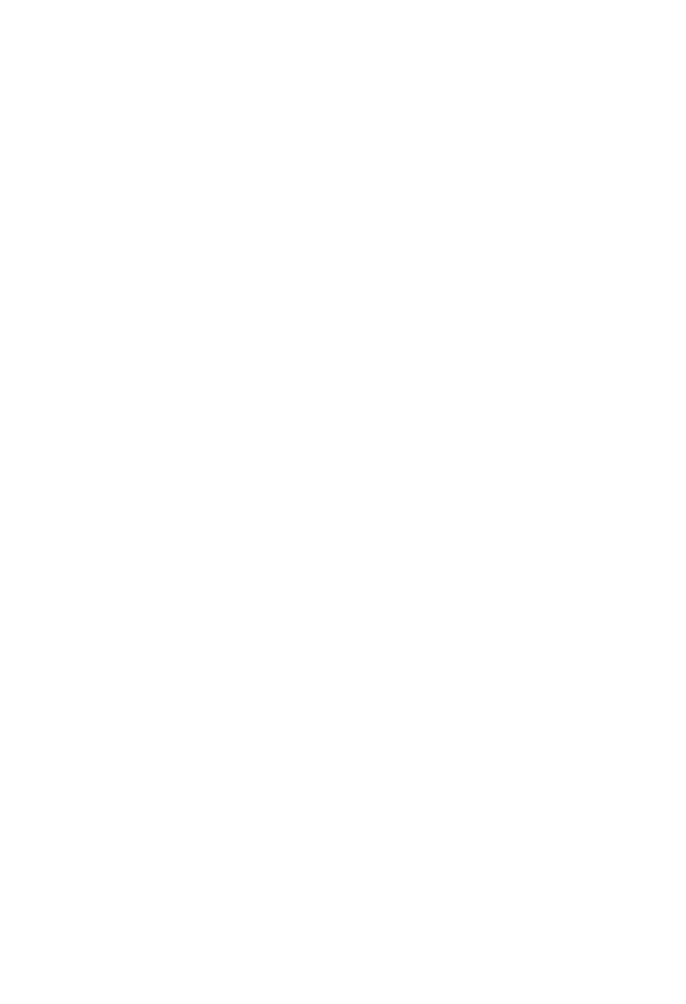
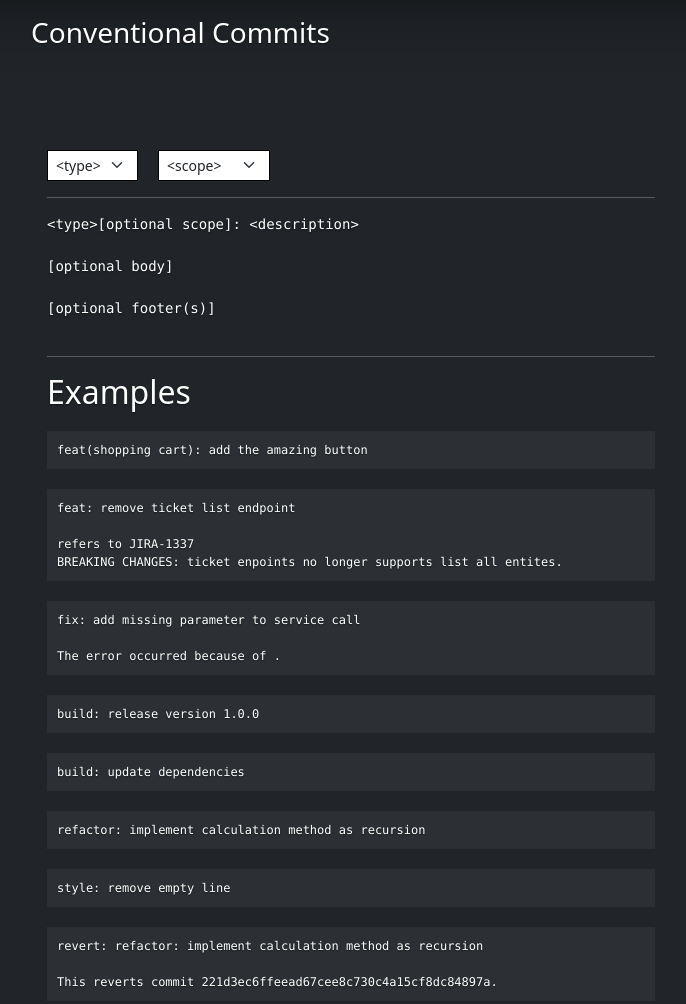
Before and after one commit to nok91/conventional-commits-playground, a website: page index.html in a window 1280 px wide. Shown: the top 1004 px of the page, without its empty margins (289-975 px from the left). Before the commit the page ends 800 px from the top, so only its background shows below. Drawn offline with nearby package versions, Linux system fonts and the light colour scheme; a small style sheet from the web is missing.

Commit message:
feat(webpage): add webpage documentation

```diff
--- a/index.html
+++ b/index.html
@@ -1,11 +1,128 @@
 <!DOCTYPE html>
 <html lang="en">
-<head>
-    <meta charset="UTF-8">
-    <meta name="viewport" content="width=device-width, initial-scale=1.0">
-    <title>Hello World</title>
-</head>
-<body>
+    <head>
+        <meta charset="UTF-8" />
+        <meta name="viewport" content="width=device-width, initial-scale=1.0" />
+        <!-- Bootstrap CSS -->
+        <link
+            href="https://cdn.jsdelivr.net/npm/bootstrap@5.0.0-beta1/dist/css/bootstrap.min.css"
+            rel="stylesheet"
+            integrity="sha384-giJF6kkoqNQ00vy+HMDP7azOuL0xtbfIcaT9wjKHr8RbDVddVHyTfAAsrekwKmP1"
+            crossorigin="anonymous"
+        />
+        <link
+            rel="stylesheet"
+            href="https://highlightjs.org/static/demo/styles/atom-one-dark.css"
+        />
 
-</body>
+        <!-- Custom styles for this template -->
+        <link href="./styles/style.css" rel="stylesheet" />
+        <link href="./styles/style.override.css" rel="stylesheet" />
+        <link href="./styles/cover.css" rel="stylesheet" />
+
+        <title>Conventional Commits</title>
+    </head>
+    <body class="d-flex h-100 text-center text-white bg-dark">
+        <div class="cover-container d-flex w-100 h-100 p-3 mx-auto flex-column">
+            <header class="mb-auto">
+                <div>
+                    <h3 class="float-md-start mb-0">Conventional Commits</h3>
+                </div>
+            </header>
+
+            <main class="px-3 main">
+                <div class="convetional-commits">
+                    <select
+                        class="form-select form-select-sm convetional-commits__type"
+                        aria-label=".form-select-sm"
+                    >
+                        <option selected> <pre><code>&lt;type&gt;</code></pre> </option>
+                        <option value="feat">feat</option>
+                        <option value="fix">fix</option>
+                        <option value="docs">docs</option>
+                        <option value="refactor">refactor</option>
+                        <option value="test">test</option>
+                        <option value="chore">chore</option>
+                    </select>
+                    <select
+                        class="form-select form-select-sm convetional-commits__scope"
+                        aria-label=".form-select-sm"
+                    >
+                        <option selected><pre><code>&lt;scope&gt;</code></pre> </option>
+                        <option value="feat">init</option>
+                        <option value="fix">runner</option>
+                        <option value="docs">watcher</option>
+                        <option value="refactor">config</option>
+                        <option value="test">web-server</option>
+                        <option value="proxy">proxy</option>
+                        <option value="etc">etc...</option>
+                    </select>
+                </div>
+                <hr />
+                <pre><code>&lt;type&gt;[optional scope]: &lt;description&gt;
+
+[optional body]
+
+[optional footer(s)]
+                </code></pre>
+                <hr />
+                <h2>Examples</h2>
+                <samp>feat(shopping cart): add the amazing button</samp>
+                <samp>
+                    feat: remove ticket list endpoint<br />
+                    <br />
+                    refers to JIRA-1337<br />
+                    BREAKING CHANGES: ticket enpoints no longer supports list all entites.<br />
+                </samp>
+                <samp>
+                    fix: add missing parameter to service call<br />
+                    <br />
+                    The error occurred because of <reasons>.
+                </samp>
+
+                <samp>
+                    build: release version 1.0.0
+                </samp>
+
+                <samp>
+                    build: update dependencies
+                </samp>
+
+                <samp>
+                    refactor: implement calculation method as recursion
+                </samp>
+
+                <samp>
+                    style: remove empty line
+                </samp>
+
+                <samp>
+                    revert: refactor: implement calculation method as recursion<br />
+                    <br />
+                    This reverts commit 221d3ec6ffeead67cee8c730c4a15cf8dc84897a.
+                </samp>
+
+                <br />
+            </main>
+
+            <footer class="mt-auto text-white-50">
+                <p>
+                    ref: <a href="https://www.conventionalcommits.org/en/v1.0.0/" class="text-white" target="_blank">www.conventionalcommits.org</a>
+                    lint: <a href="https://github.com/conventional-changelog/commitlint" class="text-white" target="_blank">commitlint</a>
+                    <!-- Cover template for
+                    <a href="https://getbootstrap.com/" class="text-white">Bootstrap</a>, by
+                    <a href="https://twitter.com/mdo" class="text-white">@mdo</a>. -->
+                </p>
+            </footer>
+        </div>
+
+        <!-- Option 1: Bootstrap Bundle with Popper -->
+        <script
+            src="https://cdn.jsdelivr.net/npm/bootstrap@5.0.0-beta1/dist/js/bootstrap.bundle.min.js"
+            integrity="sha384-ygbV9kiqUc6oa4msXn9868pTtWMgiQaeYH7/t7LECLbyPA2x65Kgf80OJFdroafW"
+            crossorigin="anonymous"
+        ></script>
+        <script src="//cdnjs.cloudflare.com/ajax/libs/highlight.js/10.5.0/highlight.min.js"></script>
+        <script>hljs.initHighlightingOnLoad();</script>
+    </body>
 </html>
--- /dev/null
+++ b/styles/cover.css
@@ -0,0 +1,53 @@
+/*
+ * Globals
+ */
+
+
+/* Custom default button */
+.btn-secondary,
+.btn-secondary:hover,
+.btn-secondary:focus {
+  color: #333;
+  text-shadow: none; /* Prevent inheritance from `body` */
+}
+
+
+/*
+ * Base structure
+ */
+
+body {
+  text-shadow: 0 .05rem .1rem rgba(0, 0, 0, .5);
+  box-shadow: inset 0 0 5rem rgba(0, 0, 0, .5);
+}
+
+.cover-container {
+  max-width: 42em;
+}
+
+
+/*
+ * Header
+ */
+
+.nav-masthead .nav-link {
+  padding: .25rem 0;
+  font-weight: 700;
+  color: rgba(255, 255, 255, .5);
+  background-color: transparent;
+  border-bottom: .25rem solid transparent;
+}
+
+.nav-masthead .nav-link:hover,
+.nav-masthead .nav-link:focus {
+  border-bottom-color: rgba(255, 255, 255, .25);
+}
+
+.nav-masthead .nav-link + .nav-link {
+  margin-left: 1rem;
+}
+
+.nav-masthead .active {
+  color: #fff;
+  border-bottom-color: #fff;
+}
--- /dev/null
+++ b/styles/style.css
@@ -0,0 +1,38 @@
+.bd-placeholder-img {
+    font-size: 1.125rem;
+    text-anchor: middle;
+    -webkit-user-select: none;
+    -moz-user-select: none;
+    user-select: none;
+}
+
+@media (min-width: 768px) {
+    .bd-placeholder-img-lg {
+        font-size: 3.5rem;
+    }
+}
+
+.main {
+    text-align: left;
+    padding-top: 100px;
+    padding-bottom: 100px;
+}
+
+.convetional-commits {
+    display:flex;
+    align-items: center;
+}
+
+.convetional-commits__type {
+    margin-right: 20px;
+}
+
+samp {
+    display: block;
+    margin: 20px 0px;
+    padding: 10px;
+    display: block;
+    background-color: #ffffff0d;
+    font-weight: lighter;
+    font-size: 12px;
+}
--- /dev/null
+++ b/styles/style.override.css
@@ -0,0 +1,15 @@
+.form-select {
+    display: inline-block;
+    width: initial;
+    border-radius: 0px;
+    border-color: black;
+}
+
+.form-check-input[type=checkbox] {
+    border-radius: 0px;
+    border-color: black;
+}
+
+.hljs {
+    background: transparent;
+}
```
